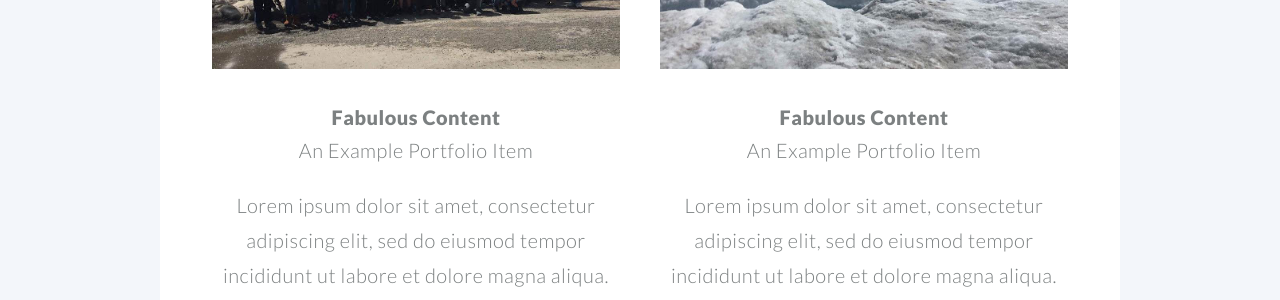
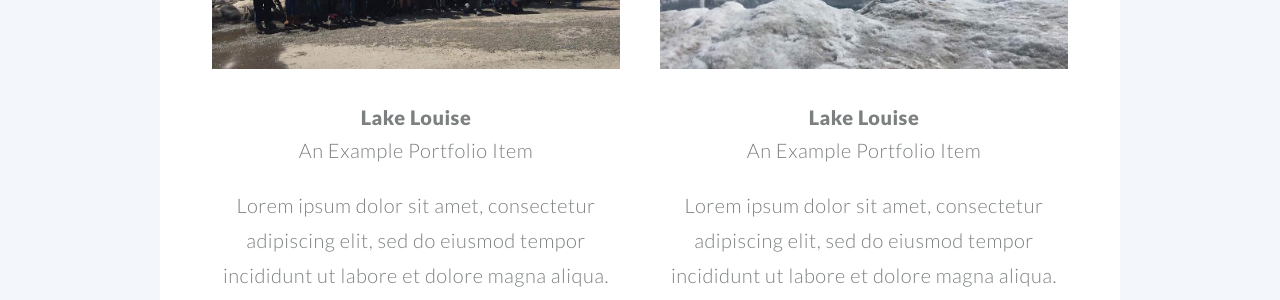
Before and after one commit to wqyzeng/wqyzeng.github.io, a Jekyll site: the page built from index.md, in a window 1280 px wide and 900 px high, scrolled down 1785 px. Shown: the part 155-455 px from the top of the window. Built offline with Jekyll 4.4.1, drawn with Linux system fonts in a browser that asks for light colours.

Commit message:
Update example.html

```diff
--- a/_includes/example.html
+++ b/_includes/example.html
@@ -1,3 +1,3 @@
-<h1><a href="#">Fabulous Content</a></h1>
+<h1><a href="#">Lake Louise</a></h1>
 <h2>An Example Portfolio Item<h2>
 <p>Lorem ipsum dolor sit amet, consectetur adipiscing elit, sed do eiusmod tempor incididunt ut labore et dolore magna aliqua. Justo eget magna fermentum iaculis eu non diam phasellus. Interdum velit euismod in pellentesque massa placerat duis...</p>
```
